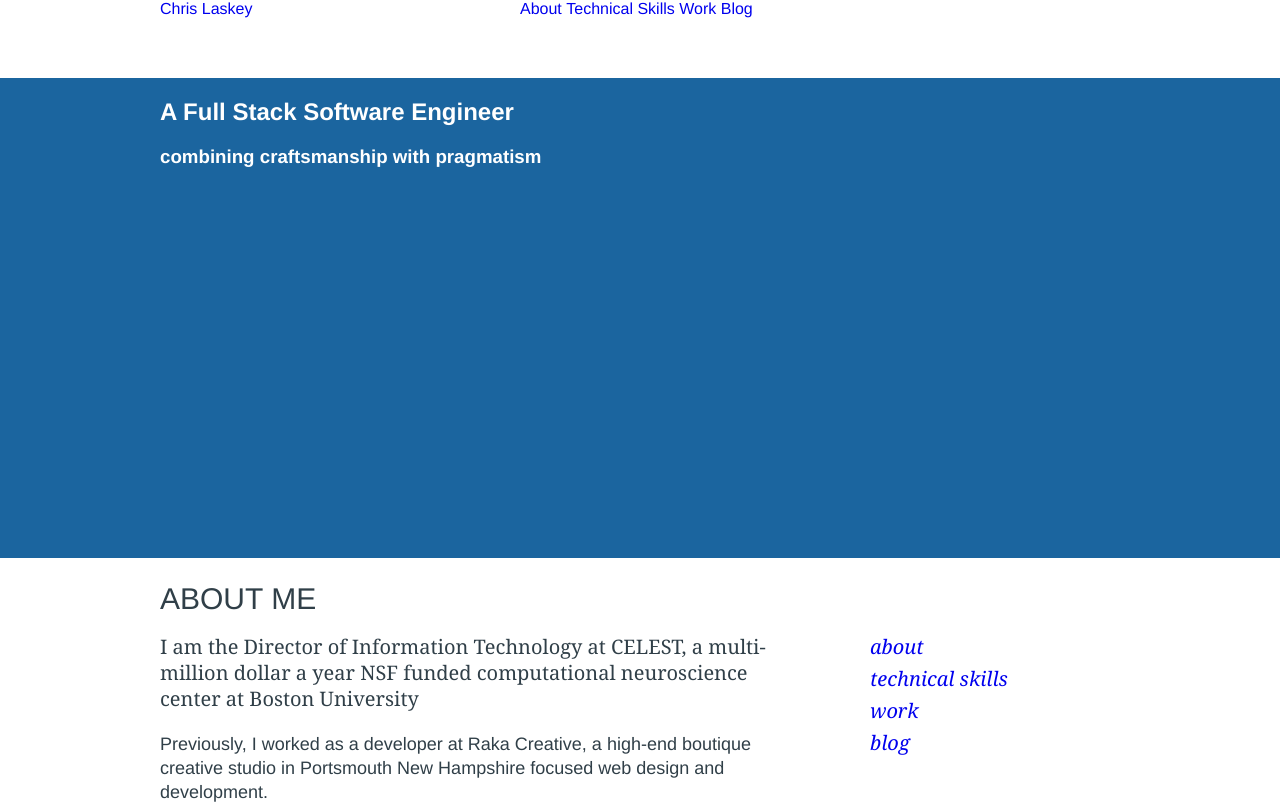
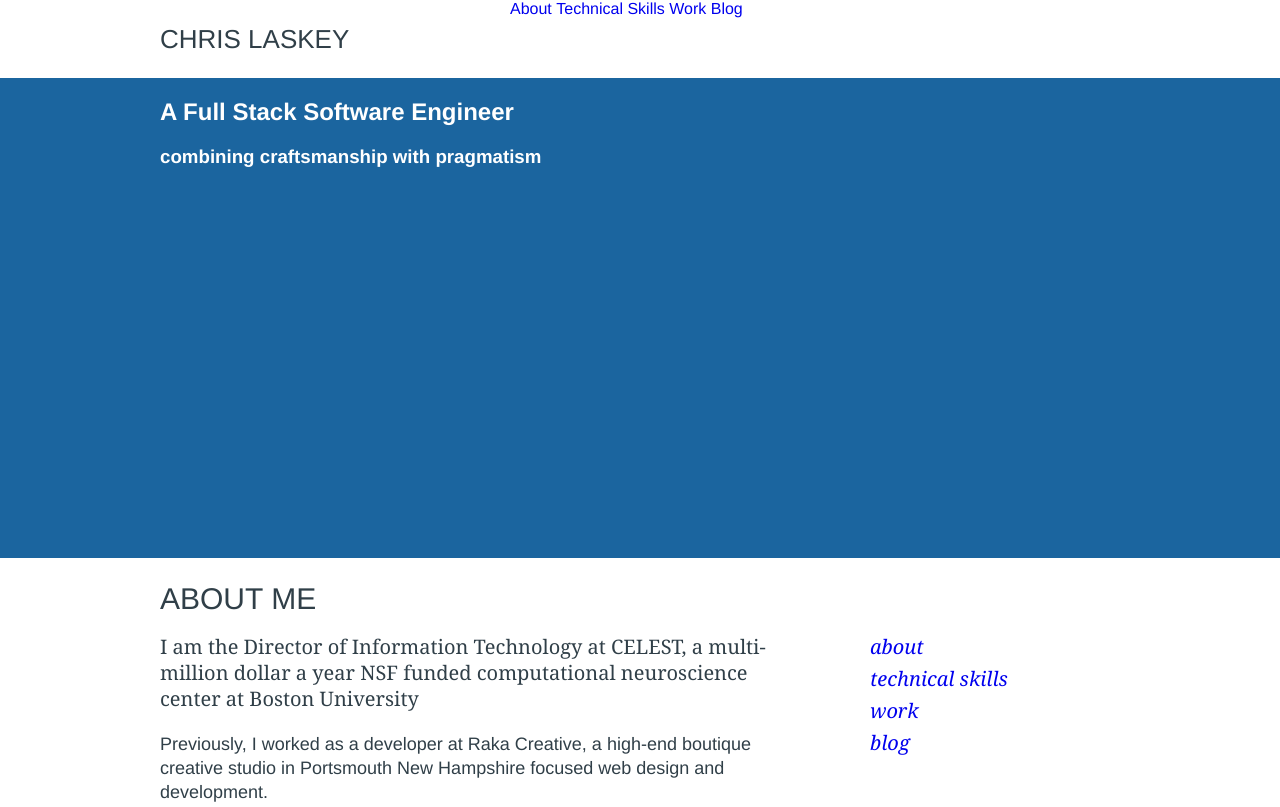
Before and after one commit to chrislaskey/chrislaskey-homepage-ember, a plain HTML site: page index.html in a window 1280 px wide. Shown: the top 807 px of the page. Drawn offline with Linux system fonts and the light colour scheme.

Commit message:
Styling logo and header

```diff
--- a/static/css/main.less
+++ b/static/css/main.less
@@ -60,7 +60,7 @@ a{
 
 	}
 
-// Header content
+// Navigation
 
 .navigation{
 	display:inline-block;
@@ -80,6 +80,18 @@ a{
 			display:block;
 			width:100%;
 		}
+
+// Header content
+
+#logo{
+	color:#303f48;
+	font-size:26px;
+	font-weight:normal;
+	line-height:26px;
+	margin:0px;
+	padding:26px 0px 0px 0px;
+	text-transform:uppercase;
+}
 
 // Sidebar content
 
```
